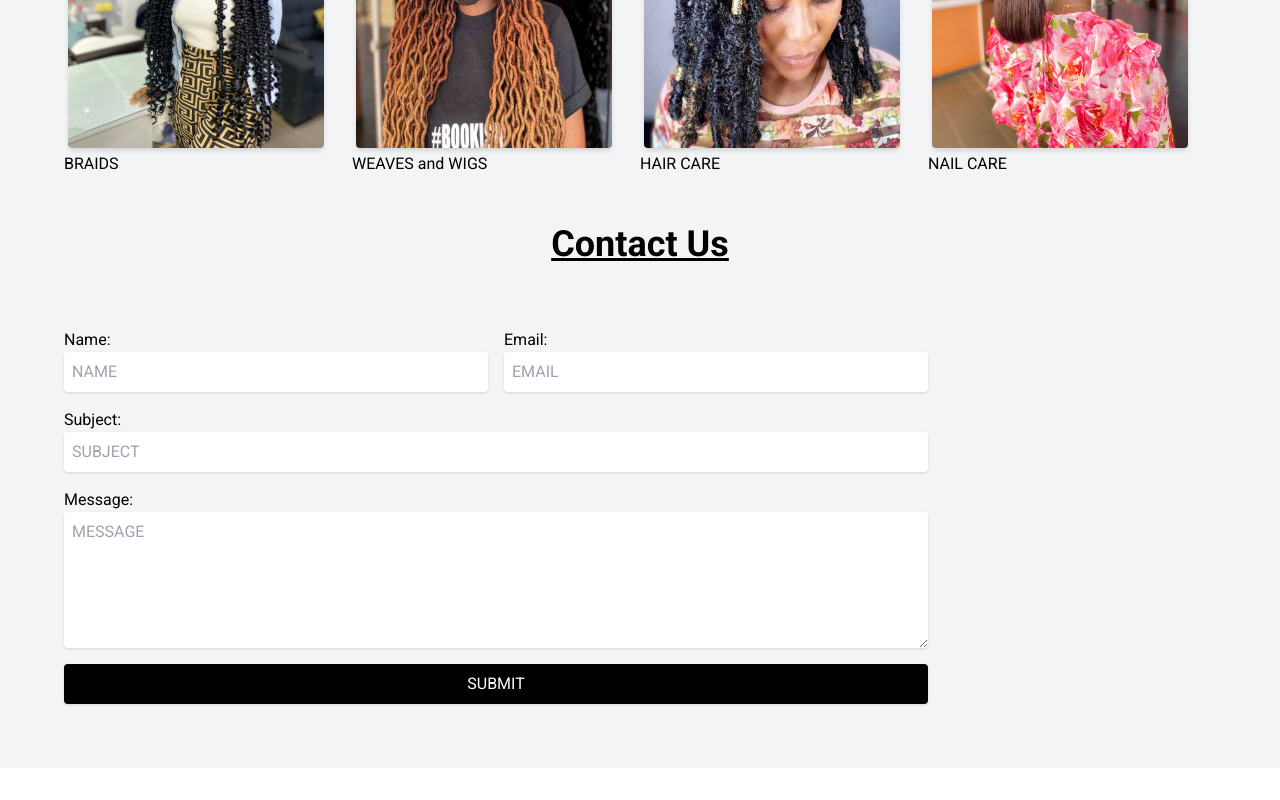
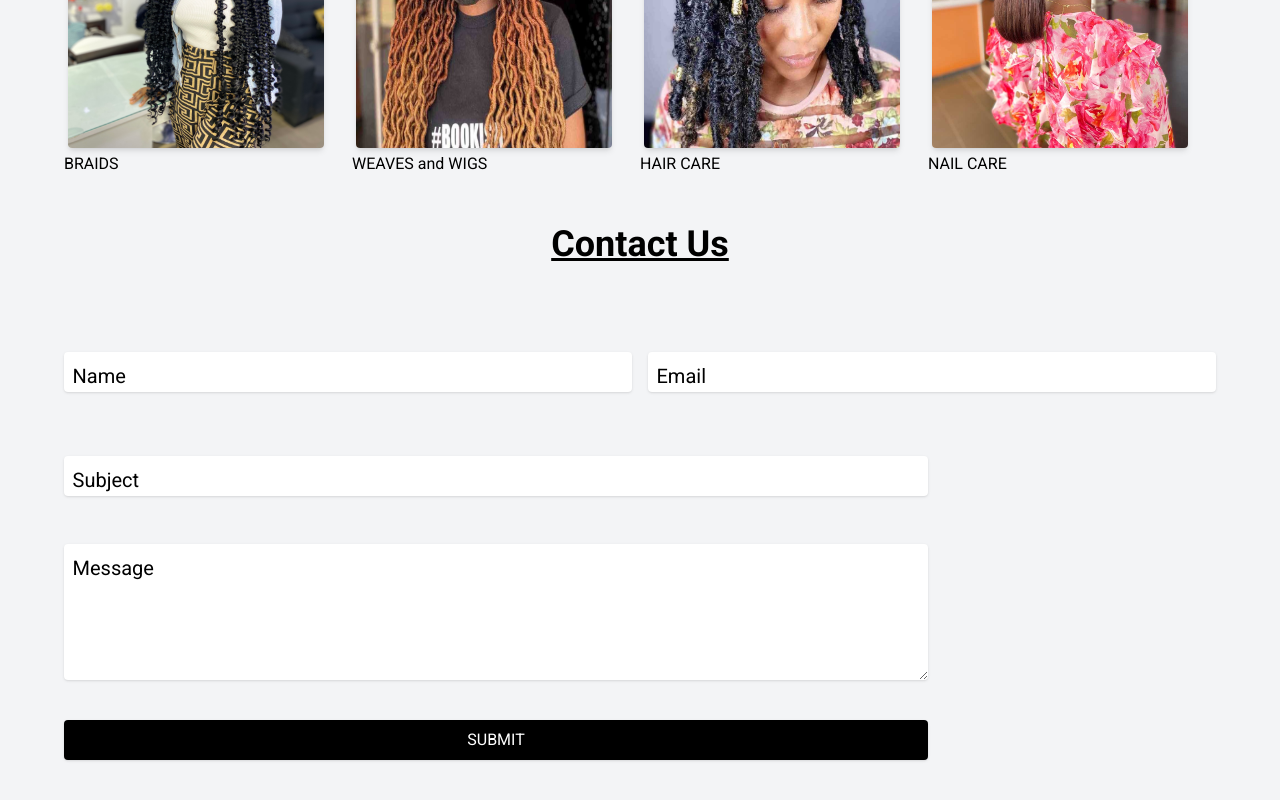
Before and after one commit to NanorIsrael/truhair, a React (Create React App) app: page /about in a window 1280 px wide. Shown: the part 1988-2788 px from the top of the page. Before the commit the page ends 2756 px from the top, so only its background shows below. Built offline with nearby package versions, Linux system fonts and the light colour scheme; the HTML template or start-up script is replaced by a standard one.

Commit message:
added floating form labels

```diff
--- a/package.json
+++ b/package.json
@@ -3,6 +3,10 @@
   "version": "0.1.0",
   "private": true,
   "dependencies": {
+    "@fortawesome/fontawesome-svg-core": "^6.2.0",
+    "@fortawesome/free-regular-svg-icons": "^6.2.0",
+    "@fortawesome/free-solid-svg-icons": "^6.2.0",
+    "@fortawesome/react-fontawesome": "^0.2.0",
     "@testing-library/jest-dom": "^5.16.5",
     "@testing-library/react": "^13.3.0",
     "@testing-library/user-event": "^13.5.0",
--- a/src/components/Header.tsx
+++ b/src/components/Header.tsx
@@ -9,7 +9,7 @@ function Header() {
                 <li className="m-2 p-2"><Link to='/our-services'>Our Services</Link></li>
                 <li className="m-2 p-2"><Link to='/'>Gallery</Link></li>
                 <li className="m-2 p-2"><Link to='/book-now'>Book Now</Link></li>
-                <li className="m-2 p-2"><Link to='/'>Team</Link></li>
+                <li className="m-2 p-2"><Link to='/team'>Team</Link></li>
                 <li className="m-2 p-2"><Link to='/'>Contact</Link></li>
             </ul>
         </nav>
--- a/src/index.css
+++ b/src/index.css
@@ -12,3 +12,48 @@ code {
   font-family: source-code-pro, Menlo, Monaco, Consolas, 'Courier New',
     monospace;
 }
+
+/* input:invalid {
+  border: 1px solid red;
+  box-shadow: 1px 1px 4px #fd0303
+} */
+
+/*
+input:valid {
+  border: 1px solid #98E317;
+} */
+
+input:focus, textarea:focus {
+  outline: none;
+  border-bottom: 2px solid #FBC103;
+}
+
+ .field {
+  display: flex;
+  flex-direction: column-reverse;
+  position: relative;
+  margin-bottom: 1.5em;
+}
+
+label, input, textarea{
+  transition: all 0.2s;
+  touch-action: manipulation;
+}
+
+input:placeholder-shown + label, textarea:placeholder-shown + label{
+  cursor: text;
+  max-width: 70%;
+  white-space: nowrap;
+  overflow: hidden;
+  text-overflow: ellipsis;
+  transform-origin: -2.125rem 0;
+  transform: translate(0, 2.125rem) scale(1.25);
+}
+
+input:not(:placeholder-shown) + label,
+input:focus + label,
+textarea:not(:placeholder-shown) + label,
+textarea:focus + label {
+  transform: translate(0, 0) scale(1);
+  cursor: pointer;
+}
--- a/src/pages/About.tsx
+++ b/src/pages/About.tsx
@@ -1,7 +1,39 @@
+import { useEffect, useState } from "react";
+import { format } from "url";
 import Card from "../components/card";
 
 function About() {
   const images = [{photo:'Butterfly-braids.jpeg', name:'BRAIDS'}, {photo:'crocheting.jpg', name:'WEAVES and WIGS'}, {photo:'distress-locks.jpg', name:'HAIR CARE'}, {photo:'gel-pony.jpg', name:'NAIL CARE'}]
+  const [form, setForm] = useState({})
+
+  // useEffect(() => {
+
+
+  //   console.log(name)
+
+  // }, [name])
+  const handleFormSubmit = (e: any) => {
+    e.preventDefault();
+    console.log(form)
+  }
+  const handleForm = (e: any) => {
+    const input: any = document.getElementById(e.target.id)
+    const validState = input.validity;
+
+      input.oninvalid = function handleFormValidation(e: any) {
+       if(validState.valueMissing || validState.patternMismatch) {
+            if(e.target.id === 'name') {
+              e.target.setCustomValidity('Field can only contain lower or upper case letters and should not exceed 200 characters')
+            }
+        } else {
+          e.target.setCustomValidity('')
+        }
+      }
+
+     setForm(oldData => ( { [e.target.id] : e.target.value, ...oldData}))
+
+      input.reportValidity()
+  }
 
     return <div className="bg-gray-100">
 
@@ -24,7 +56,7 @@ function About() {
         <section className="pb-8">
         <h2 className="font-bold text-4xl mt-4 mb-16 text-center underline">Our Services</h2>
         <div className="grid md:grid-cols-2 lg:grid-cols-4">
-        { images.map(img => <Card img={img}/>)}
+        { images.map(img => <Card img={img} key={img.name}/>)}
         </div>
         </section>
 
@@ -35,43 +67,45 @@ function About() {
             <p>Follow! Let us take you through our various hair styles catalogue that will help you select your suitable match. It is that easy and convenient and just a click away from booking us.</p>
           </article>
         <div className="grid md:grid-cols-2 lg:grid-cols-4">
-        { images.map(img => <Card img={img}/>)}
+        { images.map(img => <Card img={img}  key={img.name}/>)}
         </div>
         </section>
-        <section className="pb-8">
+        <section className="pb-8" id="team">
         <h2 className="font-bold text-4xl mt-4 mb-16 text-center underline">Our Team</h2>
         <div className="grid md:grid-cols-2 lg:grid-cols-4">
-        { images.map(img => <Card img={img}/>)}
+        { images.map(img => <Card img={img}  key={img.name}/>)}
         </div>
         </section>
 
       <section>
         <h2 className="font-bold text-4xl mt-4 mb-16 text-center underline">Contact Us</h2>
-      <form action="" className="w-3/4">
+      <form onSubmit={handleFormSubmit}>
         <fieldset>
           {/* <legend>Your contact details</legend> */}
           <div className="grid grid-cols-1 md:grid-cols-2 gap-4">
-            <div className="">
-              <label htmlFor='name'>Name:</label>
-              <input type="text" placeholder="NAME" className="block w-full p-2 rounded shadow"/>
+            <div className="field">
+              <input required type="text" id='name' placeholder=" " pattern={'[A-Za-z]{3,200}'} onChange={handleForm} className="block w-full p-2 rounded shadow"/>
+              <label htmlFor='name'>Name</label>
             </div>
 
-            <div>
-              <label htmlFor='name'>Email:</label>
-              <input type="email" placeholder="EMAIL" className="block w-full p-2 rounded shadow"/>
+            <div className="field">
+              <input required type="email" id='email' placeholder=" " onChange={handleForm} className="block w-full p-2 rounded shadow"/>
+              <label htmlFor='name'>Email</label>
             </div>
 
           </div>
         </fieldset>
-        <fieldset className="pb-16 ">
+        <fieldset className="pb-16 w-3/4">
           {/* <legend>Your message</legend> */}
-          <div className="my-4">
-            <label htmlFor='name' >Subject:</label>
-            <input type="text" placeholder="SUBJECT" className="block w-full p-2 rounded shadow"/>
+          <div className="my-4 field">
+            <input type="text" id='subject' placeholder=" " className="block w-full p-2 rounded shadow"/>
+            <label htmlFor='subject' >Subject</label>
           </div>
-              <label htmlFor='name'>Message:</label>
-              <textarea rows={5} name={'message'} placeholder="MESSAGE" className="block w-full p-2 rounded shadow"/>
-              <input type="submit" className="btn w-full p-2 mt-4"/>
+          <div className="field">
+          <textarea required rows={5} name={'message'} placeholder=" " className="block w-full p-2 rounded shadow"/>
+          <label htmlFor='message'>Message</label>
+          </div>
+              <input type="submit" className="btn w-full p-2 mt-4" />
 
         </fieldset>
         </form>
```
Also changed, not shown: 1 other file (tests, documents, lock files or other folders).
